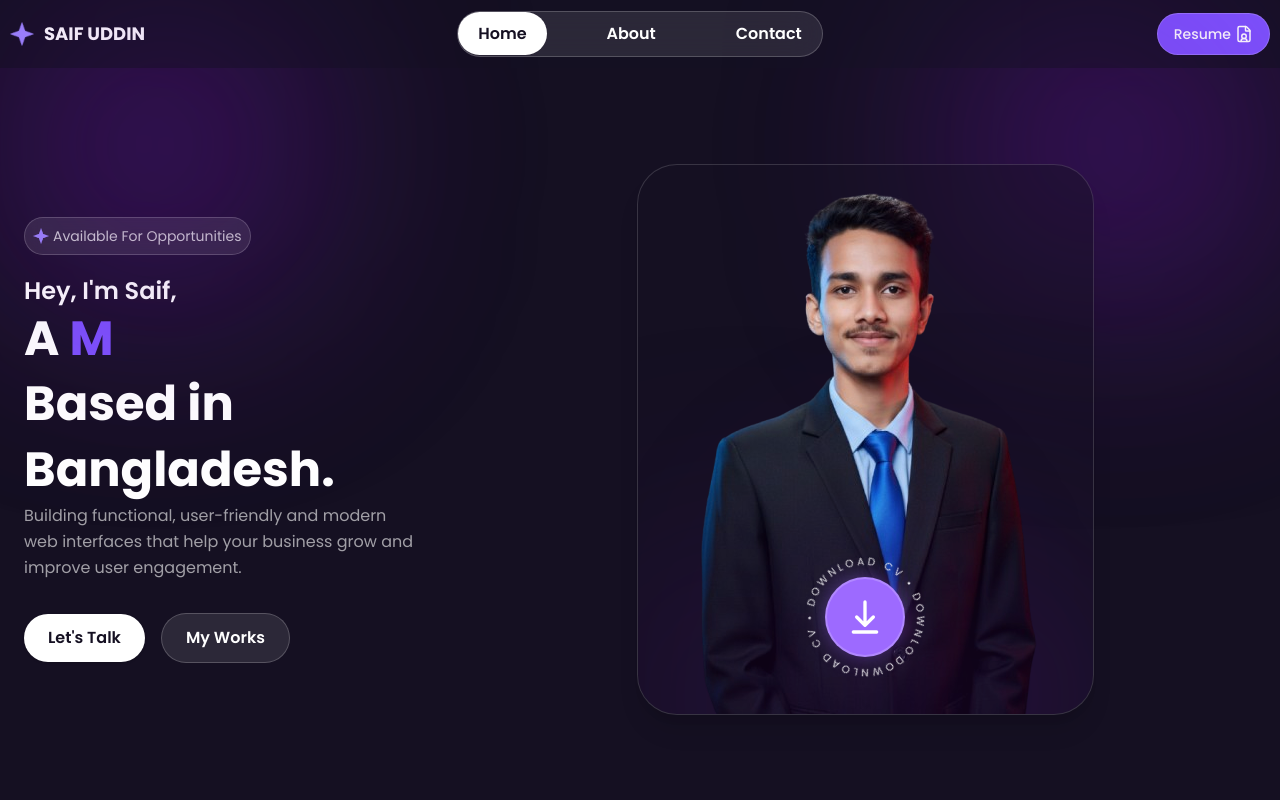
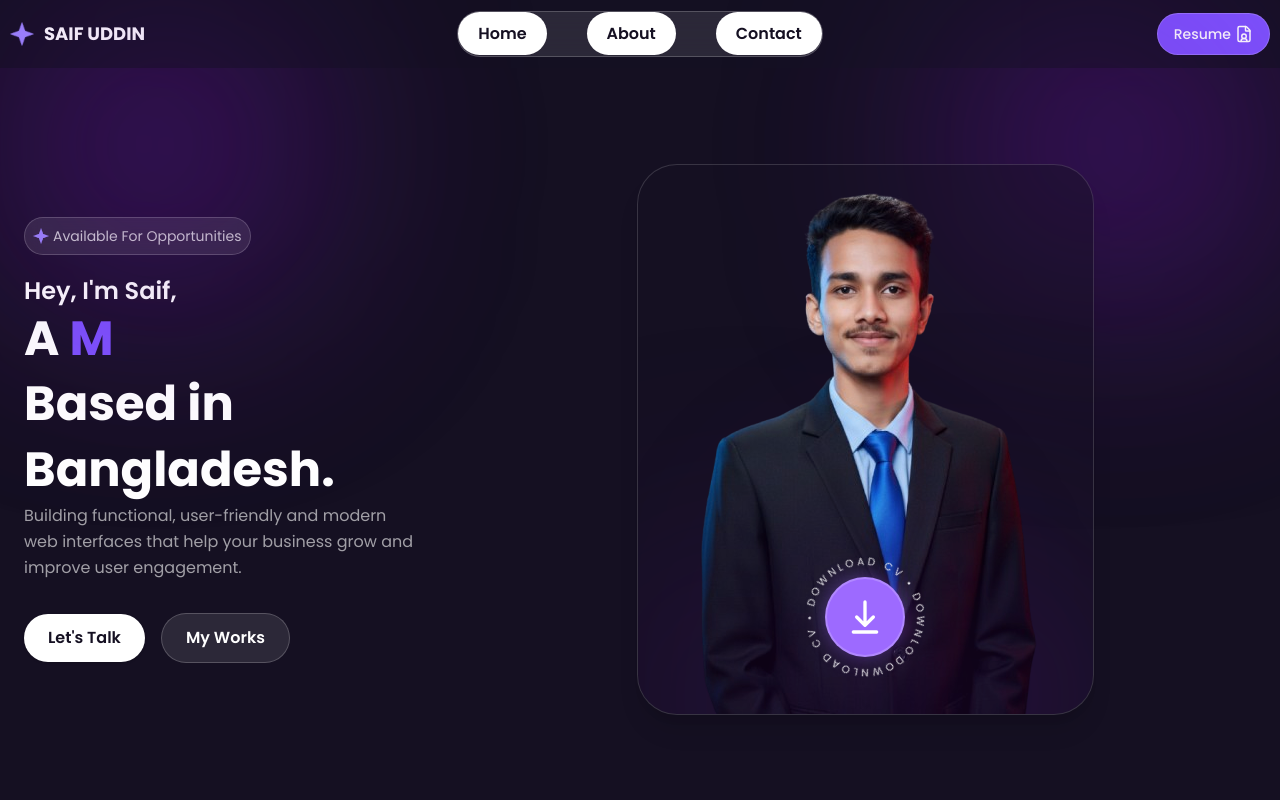
Before and after one commit to Saif-Uddin0/Saif-Uddin0-portfolio, a React (Vite) app: page / in a window 1280 px wide. Shown: the top 800 px of the page. Built offline with nearby package versions, Linux system fonts and the light colour scheme.

Commit message:
added the title and img

```diff
--- a/index.html
+++ b/index.html
@@ -2,9 +2,9 @@
 <html lang="en">
   <head>
     <meta charset="UTF-8" />
-    <link rel="icon" type="image/svg+xml" href="/vite.svg" />
+    <link rel="icon" type="image/svg+xml" href="/src/assets/Star 1.png" />
     <meta name="viewport" content="width=device-width, initial-scale=1.0" />
-    <title>client</title>
+    <title>Saif Uddin</title>
   </head>
   <body>
     <div id="root"></div>
--- a/src/components/Navbar/Navbar.jsx
+++ b/src/components/Navbar/Navbar.jsx
@@ -23,7 +23,7 @@ const Navbar = () => {
             </li>
 
             <li>
-                <NavLink to="/about" onClick={() => setOpenSidebar(false)}
+                <NavLink to="/" onClick={() => setOpenSidebar(false)}
                     className={({ isActive }) =>
                         `px-5 py-2.5 rounded-full transition-all duration-300  ${isActive
                             ? " bg-accent text-base-300  delay-50"
@@ -36,7 +36,7 @@ const Navbar = () => {
             </li>
 
             <li>
-                <NavLink to="/contact" onClick={() => setOpenSidebar(false)}
+                <NavLink to="/" onClick={() => setOpenSidebar(false)}
                     className={({ isActive }) =>
                         `px-5 py-2.5 rounded-full transition-all duration-300  ${isActive
                             ? " bg-accent text-base-300 delay-50"
```
